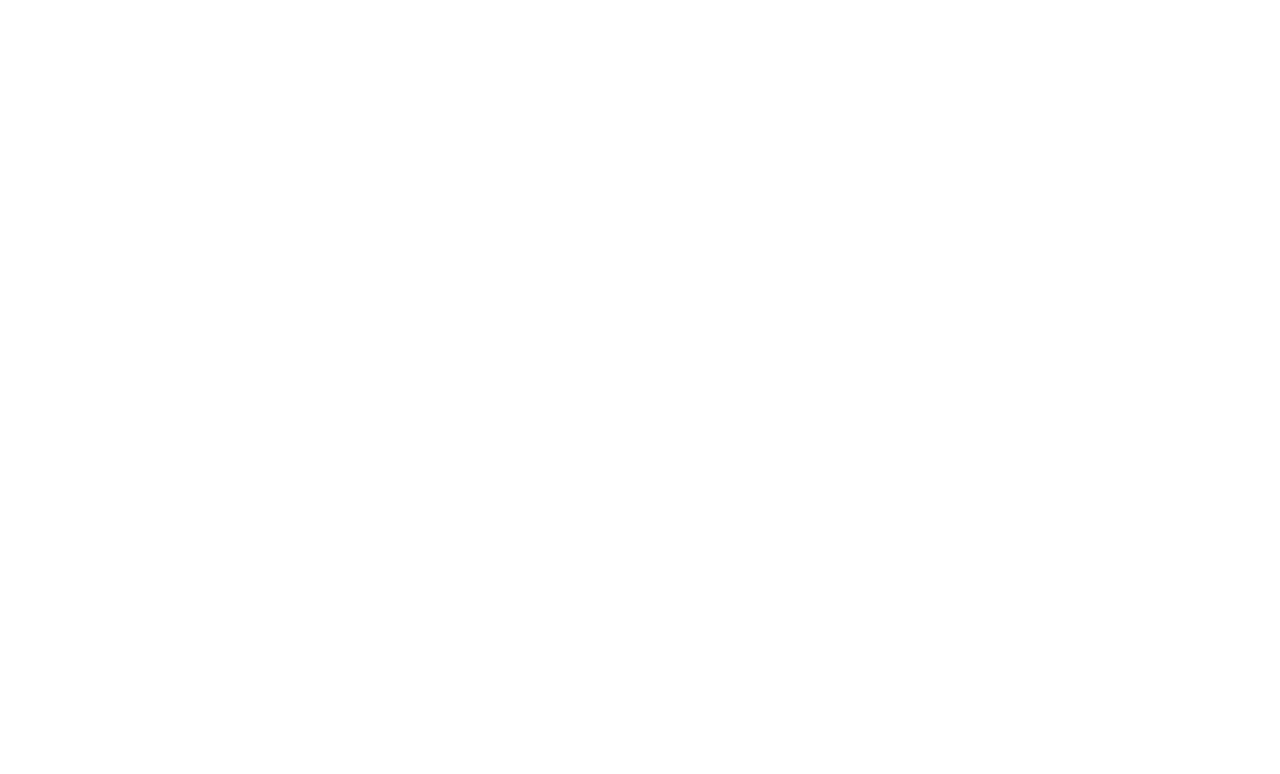
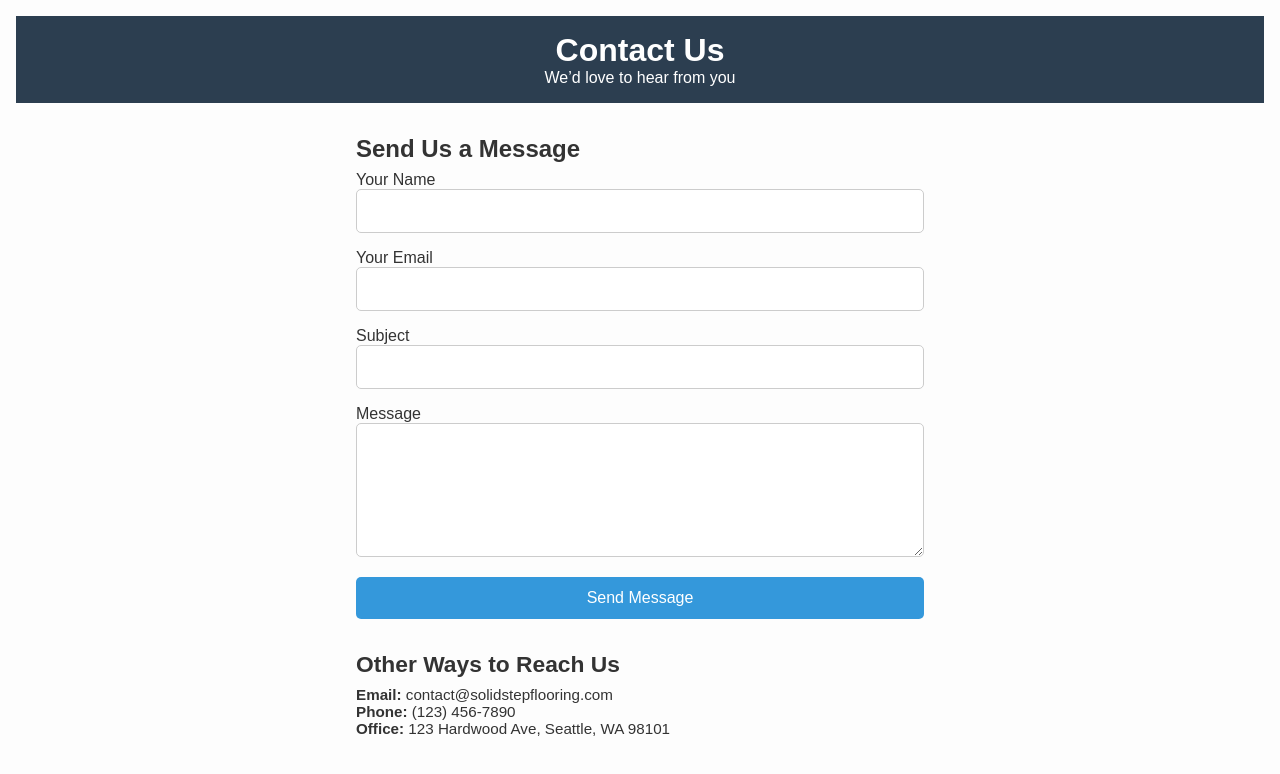
Before and after one commit to Elvin-code-dev/dream-flooring-website, a plain HTML site: page contact/contact.html in a window 1280 px wide. Drawn offline with Linux system fonts and the light colour scheme; files that its build step writes are made by us from their sources.

Commit message:
Contact page work

```diff
--- a/contact/contact.html
+++ b/contact/contact.html
@@ -1,2 +1,112 @@
-<!-- imports the footer -->
-<div id="footer-container"></div>
+<!DOCTYPE html>
+<html lang="en">
+<head>
+  <meta charset="UTF-8" />
+  <meta name="viewport" content="width=device-width, initial-scale=1.0"/>
+  <title>Contact Us - SolidStep Flooring Co.</title>
+  <link rel="stylesheet" href="styles.css" />
+  <style>
+    body {
+      font-family: Arial, sans-serif;
+      margin: 0;
+      background-color: #fdfdfd;
+      color: #333;
+      padding: 1rem;
+    }
+
+    header {
+      background-color: #2c3e50;
+      color: white;
+      padding: 1rem;
+      text-align: center;
+    }
+
+    main {
+      max-width: 600px;
+      margin: auto;
+      padding: 1rem;
+    }
+
+    h2 {
+      margin-top: 1rem;
+      margin-bottom: 0.5rem;
+    }
+
+    form {
+      display: flex;
+      flex-direction: column;
+      gap: 1rem;
+    }
+
+    input, textarea {
+      padding: 0.75rem;
+      border: 1px solid #ccc;
+      border-radius: 5px;
+      font-size: 1rem;
+      width: 100%;
+    }
+
+    button {
+      padding: 0.75rem;
+      background-color: #3498db;
+      color: white;
+      border: none;
+      font-size: 1rem;
+      border-radius: 5px;
+      cursor: pointer;
+    }
+
+    button:hover {
+      background-color: #2980b9;
+    }
+
+    .info {
+      margin-top: 2rem;
+      font-size: 0.95rem;
+    }
+  </style>
+</head>
+<body>
+
+  <header>
+    <h1>Contact Us</h1>
+    <p>We’d love to hear from you</p>
+  </header>
+
+  <main>
+    <h2>Send Us a Message</h2>
+    <!-- Replace action with backend script or form handler service -->
+    <form action="https://formspree.io/f/your-form-id" method="POST">
+      <label>
+        Your Name
+        <input type="text" name="name" required>
+      </label>
+
+      <label>
+        Your Email
+        <input type="email" name="email" required>
+      </label>
+
+      <label>
+        Subject
+        <input type="text" name="subject" required>
+      </label>
+
+      <label>
+        Message
+        <textarea name="message" rows="6" required></textarea>
+      </label>
+
+      <button type="submit">Send Message</button>
+    </form>
+
+    <div class="info">
+      <h2>Other Ways to Reach Us</h2>
+      <p><strong>Email:</strong> contact@solidstepflooring.com</p>
+      <p><strong>Phone:</strong> (123) 456-7890</p>
+      <p><strong>Office:</strong> 123 Hardwood Ave, Seattle, WA 98101</p>
+    </div>
+  </main>
+
+</body>
+</html>
```
Also changed, not shown: home/index.html (+1 -1 lines).
